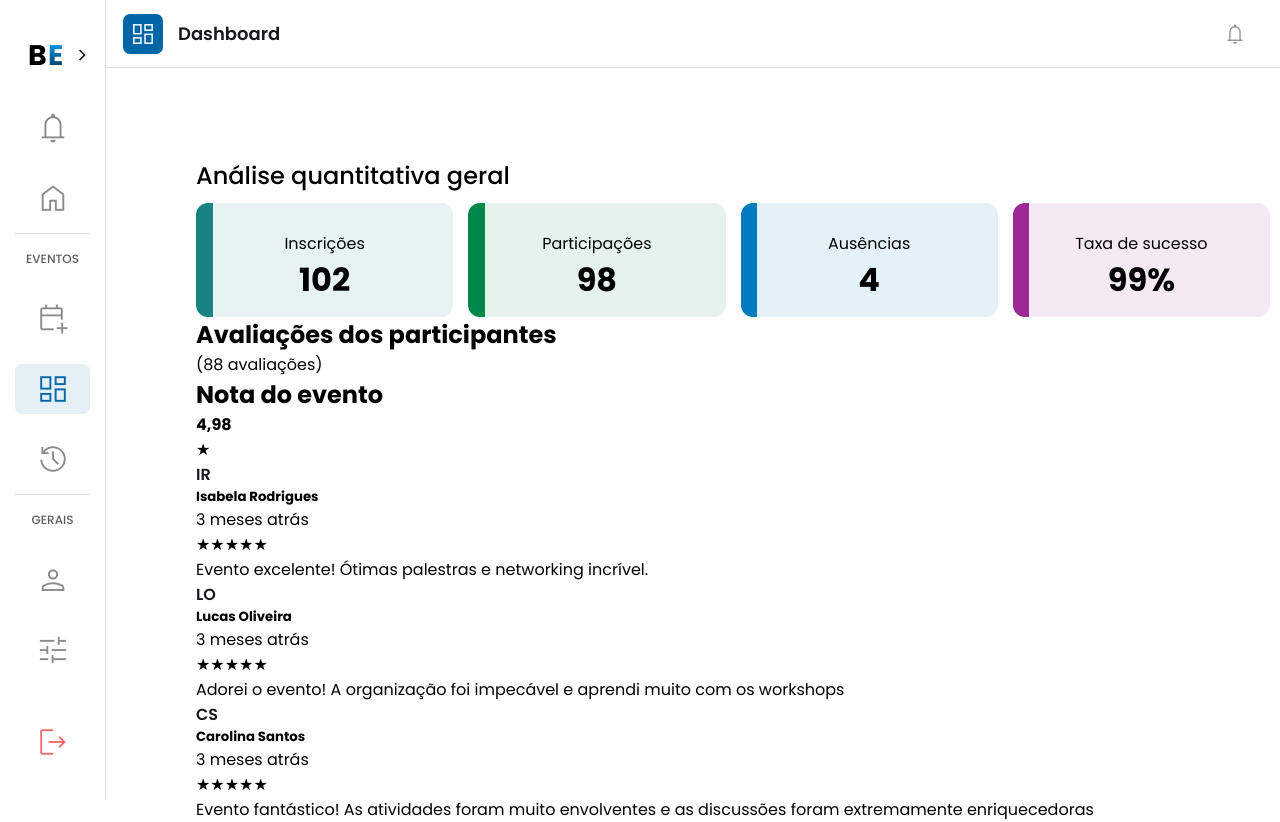
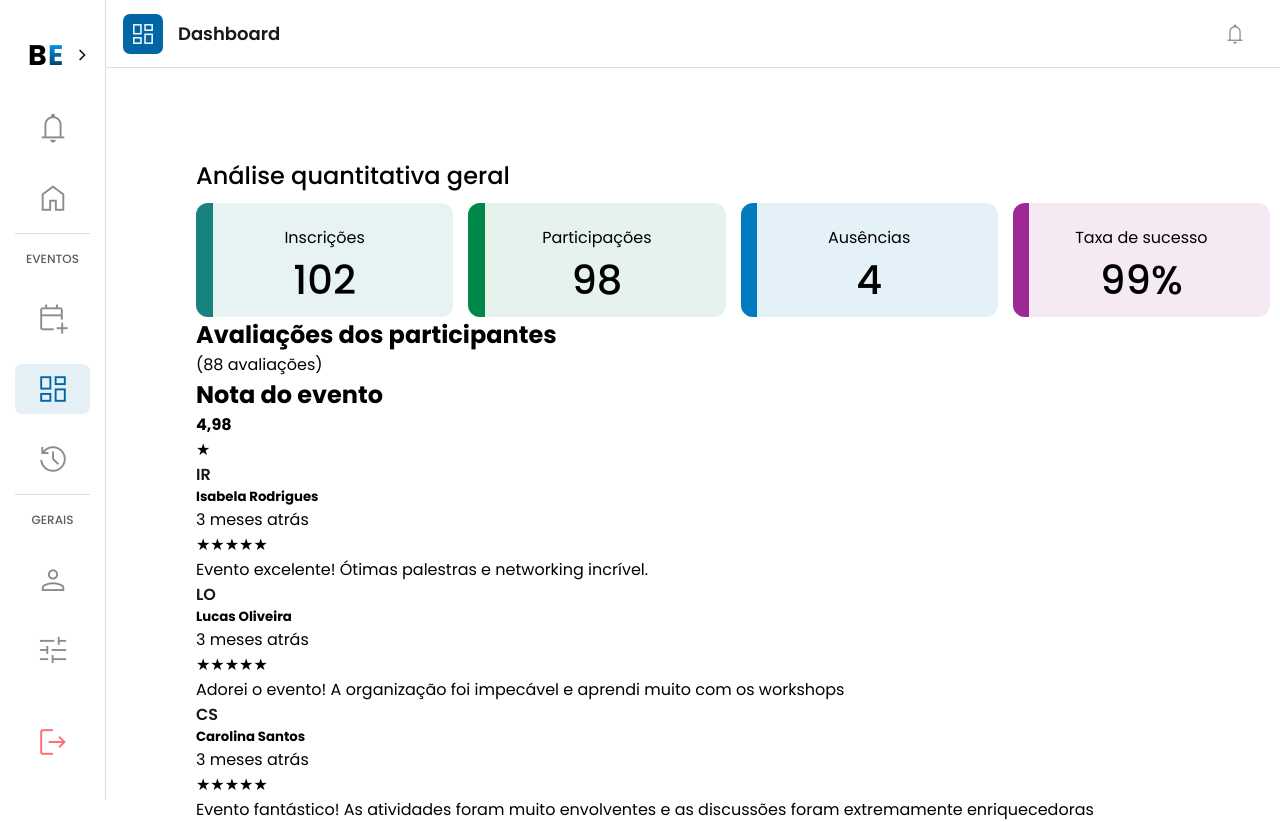
Before and after one commit to EsyProject/EsyFrontend, a React (Vite) app: page /dashboard in a window 1280 px wide. Shown: the top 822 px of the page. Built offline with nearby package versions, Linux system fonts and the light colour scheme.

Commit message:
style: Dashboard style update

```diff
--- a/src/pages/Dashboard/Dashboard.css
+++ b/src/pages/Dashboard/Dashboard.css
@@ -45,7 +45,7 @@
   width: 368px;
   height: 114px;
   border-radius: 12px;
-  padding: 28px;
+  padding: 22px;
   position: relative;
 }
 
@@ -75,17 +75,27 @@
 }
 
 .rectangle-registrations {
-  background: #18837E;
+  background: #18837e;
 }
 
 .rectangle-participations {
-  background: #00884A;
+  background: #00884a;
 }
 
 .rectangle-absences {
-  background: #007BC0;
+  background: #007bc0;
 }
 
 .rectangle-success-rate {
-  background: #9E2896;
+  background: #9e2896;
 }
+
+.metric p {
+  font-weight: 400;
+  font-size: 16px;
+}
+
+.metric h1 {
+  font-weight: 500;
+  font-size: 40px;
+}
```
